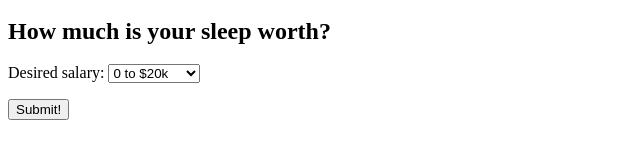
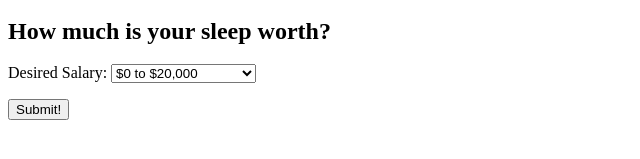
Before and after one commit to mcnadams/job-app-mob-build, a plain HTML site: page apply.html in a window 1280 px wide. Shown: the part 415-574 px from the top of the page, 0-640 px from the left. Drawn offline with Linux system fonts and the light colour scheme.

Commit message:
fixed salary section

```diff
--- a/apply.html
+++ b/apply.html
@@ -99,11 +99,11 @@
             </section>
             <section id="requirements">
                 <h2>How much is your sleep worth?</h2>
-                <label for="salary">Desired salary:</label>
+                <label for="salary">Desired Salary:</label>
                 <select id="salary" name="salary">
-                    <option value="0-20">0 to $20k</option>
-                    <option value="20-80">20 to $80k</option>
-                    <option value="80-100">80 to $100k</option>
+                    <option value="$0-$20,000">$0 to $20,000</option>
+                    <option value="$20,000-$80,000">$20,000 to $80,000</option>
+                    <option value="$80,000-$100,000">$80,000 to $100,000</option>
                 </select>
             </section>
             <p><button>Submit!</button></p>
--- a/src/apply.js
+++ b/src/apply.js
@@ -4,12 +4,11 @@ const cityNode = document.getElementById('city');
 const hoursRequiredNode = document.getElementById('hours');
 const yesSnoreNode = document.getElementById('yes-snore');
 const noSnoreNode = document.getElementById('no-snore');
-const snoreTypeNode = document.getElementById('snore-type');
 const apneaNode = document.getElementById('apnea');
 const chainsawNode = document.getElementById('chainsaw');
 const kittenNode = document.getElementById('kitten');
 const mermaidNode = document.getElementById('mermaid');
-const salaryNode = document.getElementById('salary').value;
+const salaryNode = document.getElementById('salary');
 
 yesSnoreNode.addEventListener('change', function() {
     if(yesSnoreNode.checked) {
@@ -21,9 +20,6 @@ yesSnoreNode.addEventListener('change', function() {
         chainsawNode.disabled = false;
         kittenNode.disabled = false;
         mermaidNode.disabled = false;
-
-        console.log(hidden);
-
     }
 });
 noSnoreNode.addEventListener('change', function(){
@@ -41,8 +37,6 @@ noSnoreNode.addEventListener('change', function(){
         chainsawNode.disabled = true;
         kittenNode.disabled = true;
         mermaidNode.disabled = true;
-
-        console.log(hidden);
     }
 });
 
@@ -50,11 +44,9 @@ formNode.addEventListener('submit', function(event) {
     event.preventDefault();
 
     const snores = document.getElementsByName('snore-type[]');
-    console.log(snores);
 
     const snoreSelections = [];
     for(let index = 0; index < snores.length; index++) {
-        console.log(snores[index].value);
         if(snores[index].checked) {
             snoreSelections.push(snores[index].value);
         }
@@ -65,10 +57,7 @@ formNode.addEventListener('submit', function(event) {
         city: cityNode.value,
         hours: hoursRequiredNode.value,
         snoreType: snoreSelections,
-        salary: salaryNode
-
+        salary: salaryNode.value
     };
-
     console.log(applicant);
-
 });
```
